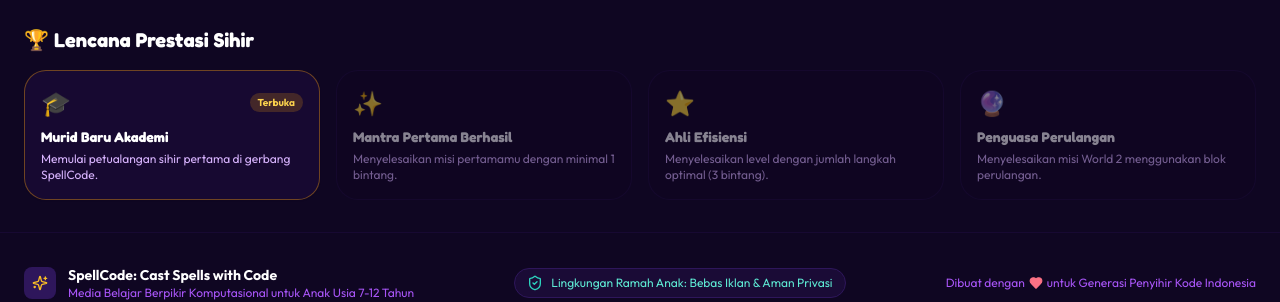
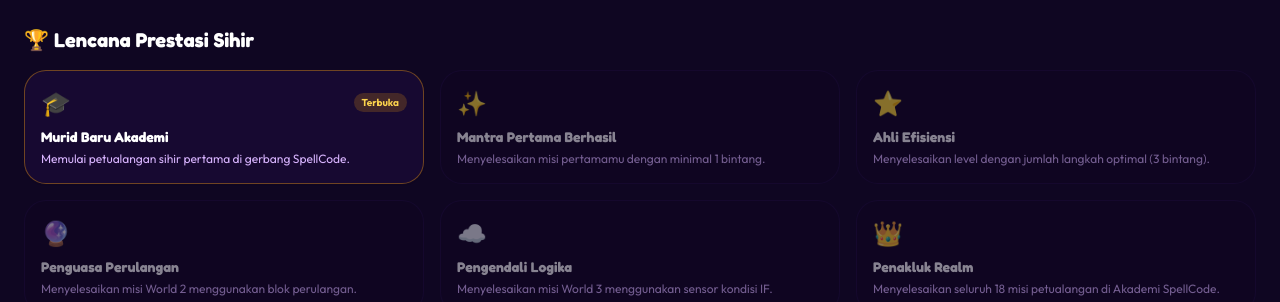
Before and after one commit to FirmanDN0/SpellCode, a Next.js app: page /profile in a window 1280 px wide. Shown: the part 508-810 px from the top of the page. Built offline with nearby package versions, Linux system fonts and the light colour scheme; no server answers.

Commit message:
fix(system-uiux): audit and refine reactivity, auto cloud sync, victory modal finale, and grid layouts

```diff
--- a/app/map/page.tsx
+++ b/app/map/page.tsx
@@ -44,9 +44,11 @@
     };
     handleStorageChange();
     window.addEventListener("spellcode_guest_reset", handleStorageChange);
+    window.addEventListener("spellcode_progress_updated", handleStorageChange);
     window.addEventListener("storage", handleStorageChange);
     return () => {
       window.removeEventListener("spellcode_guest_reset", handleStorageChange);
+      window.removeEventListener("spellcode_progress_updated", handleStorageChange);
       window.removeEventListener("storage", handleStorageChange);
     };
   }, []);
@@ -281,7 +283,7 @@
       )}
 
       {/* Grid Node Level */}
-      <div className="grid grid-cols-1 sm:grid-cols-2 lg:grid-cols-4 gap-5 sm:gap-6 my-6">
+      <div className="grid grid-cols-1 sm:grid-cols-2 lg:grid-cols-3 gap-5 sm:gap-6 my-6">
         {levelStates.map((node) => {
           const { level, status, stars, prerequisiteText, rewardsText, canPlay } = node;
 
--- a/app/page.tsx
+++ b/app/page.tsx
@@ -27,9 +27,20 @@
   const [guestData, setGuestData] = useState<GuestData | null>(null);
 
   useEffect(() => {
-    const data = getGuestData();
-    setGuestData(data);
-    setSummary(getPlayerProgressSummary(data));
+    const handleUpdate = () => {
+      const data = getGuestData();
+      setGuestData(data);
+      setSummary(getPlayerProgressSummary(data));
+    };
+    handleUpdate();
+    window.addEventListener("spellcode_guest_reset", handleUpdate);
+    window.addEventListener("spellcode_progress_updated", handleUpdate);
+    window.addEventListener("storage", handleUpdate);
+    return () => {
+      window.removeEventListener("spellcode_guest_reset", handleUpdate);
+      window.removeEventListener("spellcode_progress_updated", handleUpdate);
+      window.removeEventListener("storage", handleUpdate);
+    };
   }, []);
 
   const currentLevel = summary?.currentLevel;
--- a/app/profile/page.tsx
+++ b/app/profile/page.tsx
@@ -51,9 +51,11 @@
     handleSyncState();
 
     window.addEventListener("spellcode_guest_reset", handleSyncState);
+    window.addEventListener("spellcode_progress_updated", handleSyncState);
     window.addEventListener("storage", handleSyncState);
     return () => {
       window.removeEventListener("spellcode_guest_reset", handleSyncState);
+      window.removeEventListener("spellcode_progress_updated", handleSyncState);
       window.removeEventListener("storage", handleSyncState);
     };
   }, [profile, isOnline]);
@@ -142,7 +144,44 @@
       desc: "Menyelesaikan misi World 2 menggunakan blok perulangan.",
       icon: "🔮",
     },
+    {
+      id: "condition_master",
+      title: "Pengendali Logika",
+      desc: "Menyelesaikan misi World 3 menggunakan sensor kondisi IF.",
+      icon: "☁️",
+    },
+    {
+      id: "grand_magus",
+      title: "Penakluk Realm",
+      desc: "Menyelesaikan seluruh 18 misi petualangan di Akademi SpellCode.",
+      icon: "👑",
+    },
   ];
+
+  const checkAchievementUnlocked = (id: string): boolean => {
+    if (guestData?.achievements?.includes(id)) return true;
+    if (id === "welcome_apprentice") return true;
+    if (id === "first_spell") {
+      return Object.values(effectiveProgress).some((p) => (p.stars || 0) >= 1);
+    }
+    if (id === "three_stars_perfection") {
+      return Object.values(effectiveProgress).some((p) => (p.stars || 0) === 3);
+    }
+    if (id === "loop_master") {
+      return Object.entries(effectiveProgress).some(
+        ([lvlId, p]) => lvlId.startsWith("w2-") && p.status === "completed"
+      );
+    }
+    if (id === "condition_master") {
+      return Object.entries(effectiveProgress).some(
+        ([lvlId, p]) => lvlId.startsWith("w3-") && p.status === "completed"
+      );
+    }
+    if (id === "grand_magus") {
+      return completedLevelsCount >= allLevels.length;
+    }
+    return false;
+  };
 
   return (
     <div className="flex-1 max-w-7xl w-full mx-auto px-4 sm:px-6 py-8 flex flex-col gap-8">
@@ -340,9 +379,9 @@
           <span>🏆 Lencana Prestasi Sihir</span>
         </h2>
 
-        <div className="grid grid-cols-1 sm:grid-cols-2 lg:grid-cols-4 gap-4">
+        <div className="grid grid-cols-1 sm:grid-cols-2 lg:grid-cols-3 gap-4">
           {allAchievements.map((ach) => {
-            const isUnlocked = guestData?.achievements.includes(ach.id);
+            const isUnlocked = checkAchievementUnlocked(ach.id);
             return (
               <div
                 key={ach.id}
--- a/components/game/VictoryModal.tsx
+++ b/components/game/VictoryModal.tsx
@@ -131,7 +131,7 @@
       >
         {/* Hiasan Puncak */}
         <div className="absolute -top-6 px-6 py-1.5 rounded-full bg-gradient-to-r from-spell-gold-600 via-spell-gold-400 to-spell-gold-600 border-2 border-white text-spell-purple-950 font-black text-sm tracking-wider uppercase shadow-lg">
-          ✨ Mantra Selesai! ✨
+          {nextLevelId ? "✨ Mantra Selesai! ✨" : "🏆 Seluruh Realm Ditaklukkan! 🏆"}
         </div>
 
         {/* Tampilan Bintang Bouncy */}
@@ -246,7 +246,7 @@
           ) : (
             <Link href="/map" className="w-full" onClick={onClose}>
               <Button variant="primary" size="lg" className="w-full font-extrabold text-base">
-                <span>Selesai! Kembali ke Peta</span>
+                <span>Selamat! Kembali ke Peta Dunia</span>
                 <Map className="w-5 h-5" />
               </Button>
             </Link>
@@ -266,6 +266,7 @@
               <span>Ulangi Level</span>
             </Button>
 
+            {nextLevelId ? (
               <Link href="/map" className="w-full" onClick={onClose}>
                 <Button
                   variant="ghost"
@@ -277,6 +278,19 @@
                   <span>Peta Dunia</span>
                 </Button>
               </Link>
+            ) : (
+              <Link href="/profile" className="w-full" onClick={onClose}>
+                <Button
+                  variant="ghost"
+                  size="md"
+                  onClick={onClose}
+                  className="w-full text-sm font-bold border border-spell-gold-500/60 text-spell-gold-300 hover:bg-spell-purple-800/80"
+                >
+                  <Award className="w-4 h-4 text-spell-gold-400" />
+                  <span>Lihat Gelar</span>
+                </Button>
+              </Link>
+            )}
           </div>
         </div>
       </div>
--- a/components/shared/Navbar.tsx
+++ b/components/shared/Navbar.tsx
@@ -23,9 +23,11 @@
     };
     window.addEventListener("storage", handleStorage);
     window.addEventListener("spellcode_guest_reset", handleStorage);
+    window.addEventListener("spellcode_progress_updated", handleStorage);
     return () => {
       window.removeEventListener("storage", handleStorage);
       window.removeEventListener("spellcode_guest_reset", handleStorage);
+      window.removeEventListener("spellcode_progress_updated", handleStorage);
     };
   }, [pathname]);
 
--- a/lib/audio/soundManager.ts
+++ b/lib/audio/soundManager.ts
@@ -18,7 +18,7 @@
       }
     }
     if (this.ctx && this.ctx.state === "suspended") {
-      this.ctx.resume();
+      this.ctx.resume().catch(() => {});
     }
     return this.ctx;
   }
--- a/lib/storage/guestStorage.ts
+++ b/lib/storage/guestStorage.ts
@@ -134,6 +134,9 @@
 export function saveGuestData(data: GuestData): void {
   try {
     setStorageItem(STORAGE_KEY, JSON.stringify(data));
+    if (typeof window !== "undefined") {
+      window.dispatchEvent(new Event("spellcode_progress_updated"));
+    }
   } catch (e) {
     console.error("Gagal menyimpan ke LocalStorage:", e);
   }
@@ -198,6 +201,12 @@
   if (!updatedAchievements.includes("three_stars_perfection") && stars === 3) {
     updatedAchievements.push("three_stars_perfection");
   }
+  if (!updatedAchievements.includes("loop_master") && levelId.startsWith("w2-")) {
+    updatedAchievements.push("loop_master");
+  }
+  if (!updatedAchievements.includes("condition_master") && levelId.startsWith("w3-")) {
+    updatedAchievements.push("condition_master");
+  }
 
   const updatedData: GuestData = {
     ...current,
--- a/lib/supabase/useUserSession.ts
+++ b/lib/supabase/useUserSession.ts
@@ -4,7 +4,7 @@
 import { User } from "@supabase/supabase-js";
 import { createClient } from "./client";
 import { ProfileRow, PlayerProgressRow } from "./types";
-import { fetchPlayerProfile, fetchPlayerProgress } from "./repository";
+import { fetchPlayerProfile, fetchPlayerProgress, syncGuestDataToOnline } from "./repository";
 import { getGuestData, saveGuestData, resetGuestDataToDefault } from "../storage/guestStorage";
 
 export interface UserSessionState {
@@ -27,16 +27,41 @@
 
   const loadUserData = useCallback(async (currentUser: User) => {
     try {
-      const [prof, prog] = await Promise.all([
+      let [prof, prog] = await Promise.all([
         fetchPlayerProfile(currentUser.id),
         fetchPlayerProgress(currentUser.id),
       ]);
+
+      const local = getGuestData();
+
+      // Cek apakah ada progres lokal yang belum tersimpan di cloud atau memiliki bintang lebih tinggi
+      const hasUnsyncedLocalProgress = Object.entries(local.progress).some(
+        ([lvlId, rec]) =>
+          rec.status === "completed" &&
+          (!prog[lvlId] || prog[lvlId].status !== "completed" || (rec.stars || 0) > (prog[lvlId].stars || 0))
+      );
+
+      if (hasUnsyncedLocalProgress) {
+        try {
+          const syncSuccess = await syncGuestDataToOnline(currentUser.id, local);
+          if (syncSuccess) {
+            const [freshProf, freshProg] = await Promise.all([
+              fetchPlayerProfile(currentUser.id),
+              fetchPlayerProgress(currentUser.id),
+            ]);
+            if (freshProf) prof = freshProf;
+            if (freshProg) prog = freshProg;
+          }
+        } catch (syncErr) {
+          console.warn("Auto-sync progres lokal ke cloud dilewati:", syncErr);
+        }
+      }
+
       setProfile(prof);
       setProgress(prog);
 
       // Sinkronisasi data lokal jika ada profil/progres online yang lebih mutakhir
       if (prof) {
-        const local = getGuestData();
         const mergedProgress = { ...local.progress };
         for (const [lvlId, record] of Object.entries(prog)) {
           mergedProgress[lvlId] = {
```
Lines whose indentation alone changed are shown as unchanged.
